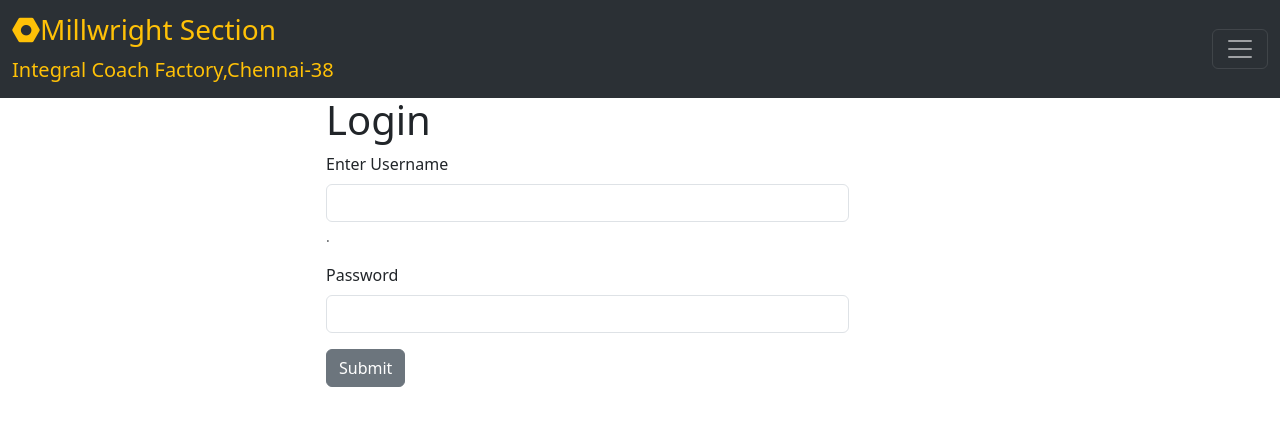
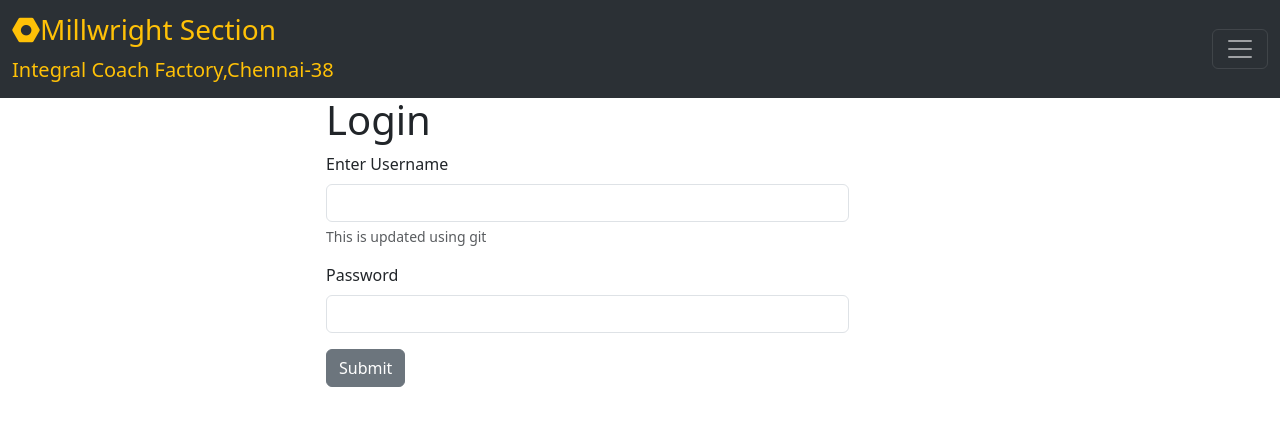
Before and after one commit to dchandrasekars/MWApp, a Django app: page / in a window 1280 px wide. Shown: the top 426 px of the page. Run offline with Django 5.2, Linux system fonts and the light colour scheme.

Commit message:
Update myhome.html
github testing

```diff
--- a/MWApp/mwoffice/templates/myhome.html
+++ b/MWApp/mwoffice/templates/myhome.html
@@ -14,7 +14,7 @@
   <div class="mb-3">
     <label for="exampleInputEmail1" class="form-label">Enter Username</label>
     <input type="text" class="form-control" name="uname" id="uname" required aria-describedby="emailHelp">
-    <div id="emailHelp" class="form-text">.</div>
+    <div id="emailHelp" class="form-text">This is updated using git</div>
   </div>
   <div class="mb-3">
     <label for="exampleInputPassword1" class="form-label">Password</label>
```
